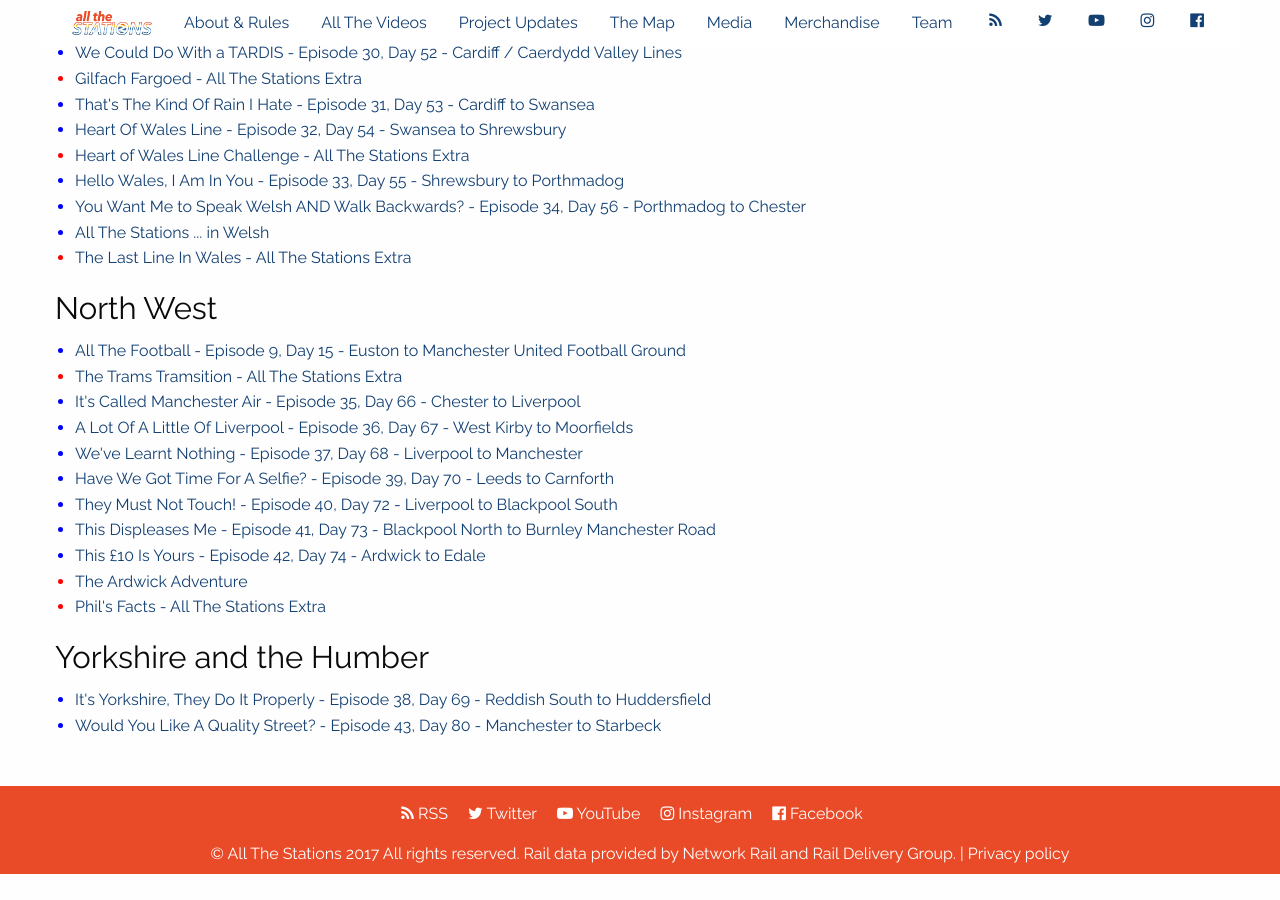
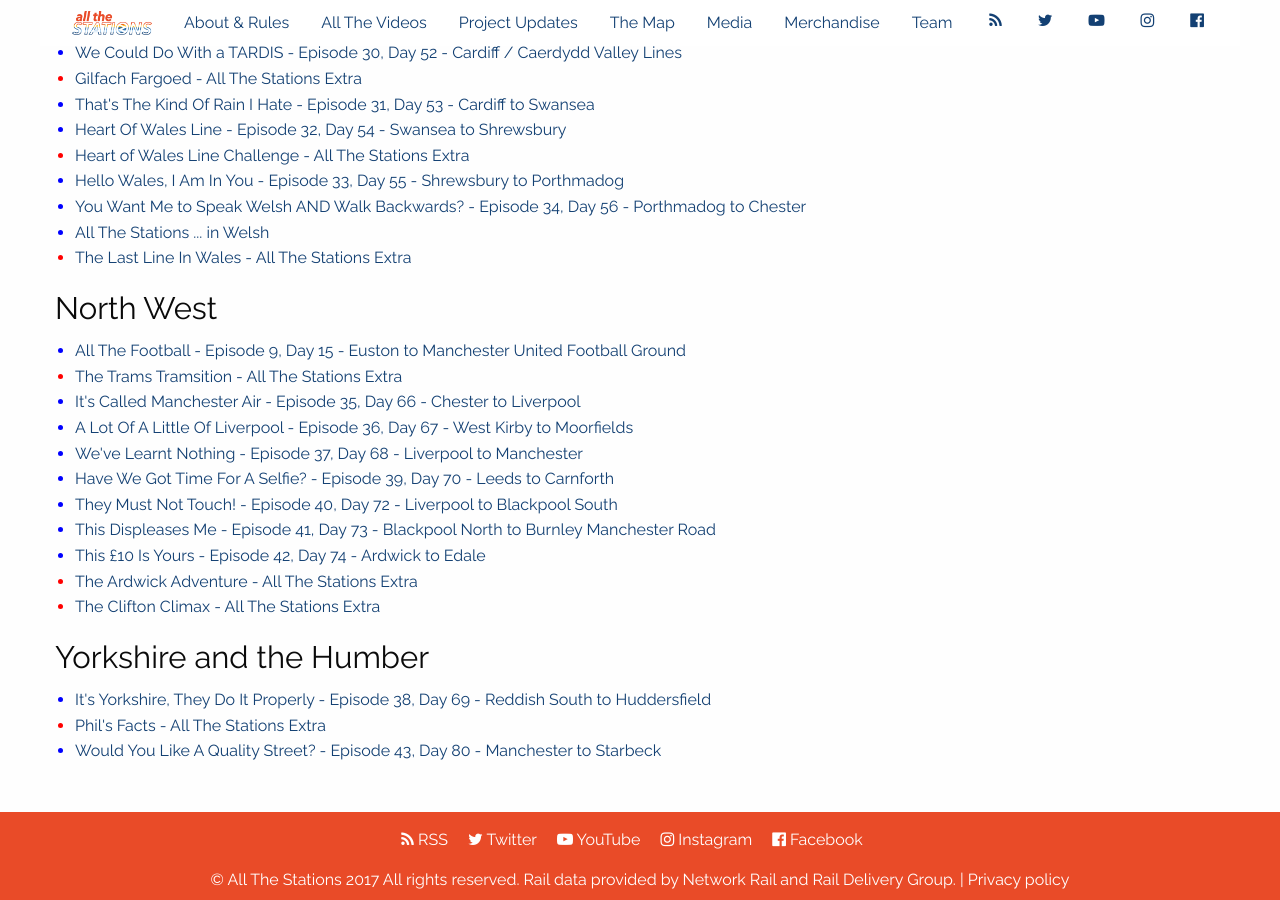
Before and after one commit to khawkins98/all-the-stations, a Jekyll site: the page built from videos.md, in a window 1280 px wide and 900 px high, scrolled down 2013 px. Built offline with Jekyll 4.4.1, drawn with Linux system fonts in a browser that asks for light colours; nearby versions of some CDN libraries; comment, search, counter and statistics services are not loaded; before the commit the page ends 2887 px from its top, so only the background shows below that.

Commit message:
Update videos.md

```diff
--- a/videos.md
+++ b/videos.md
@@ -112,11 +112,12 @@ For those of you who want to enjoy the journey from beginning to end here's the
 <span class="li bl">{% include partial_youtube.html id="wxh6FHpmksc" title="They Must Not Touch! - Episode 40, Day 72 - Liverpool to Blackpool South" %}</span>
 <span class="li bl">{% include partial_youtube.html id="Wr5MCow_aLA" title="This Displeases Me - Episode 41, Day 73 - Blackpool North to Burnley Manchester Road" %}</span>
 <span class="li bl">{% include partial_youtube.html id="YtPlxG7AUow" title="This £10 Is Yours - Episode 42, Day 74 - Ardwick to Edale" %}</span>
-<span class="li rd">{% include partial_youtube.html id="NAqVaVUNtRU" title="The Ardwick Adventure" %}</span>
-<span class="li rd">{% include partial_youtube.html id="uDEBBkYjnRI" title="Phil's Facts - All The Stations Extra" %}</span>
+<span class="li rd">{% include partial_youtube.html id="NAqVaVUNtRU" title="The Ardwick Adventure - All The Stations Extra" %}</span>
+<span class="li rd">{% include partial_youtube.html id="QWHlddv2U9Q" title="The Clifton Climax - All The Stations Extra" %}</span>
 </ul>
 ### Yorkshire and the Humber
 <ul>
 <span class="li bl">{% include partial_youtube.html id="2IRJ8CEL7XM" title="It's Yorkshire, They Do It Properly - Episode 38, Day 69 - Reddish South to Huddersfield" %}</span>
+<span class="li rd">{% include partial_youtube.html id="uDEBBkYjnRI" title="Phil's Facts - All The Stations Extra" %}</span>
 <span class="li bl">{% include partial_youtube.html id="8cS72RbWhJE" title="Would You Like A Quality Street? - Episode 43, Day 80 - Manchester to Starbeck" %}</span>
 </ul>
```
